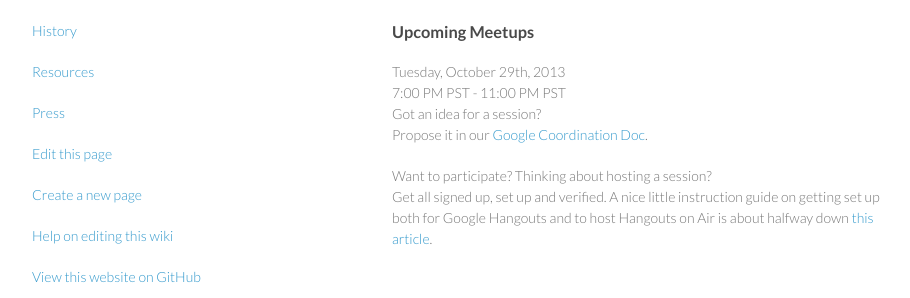
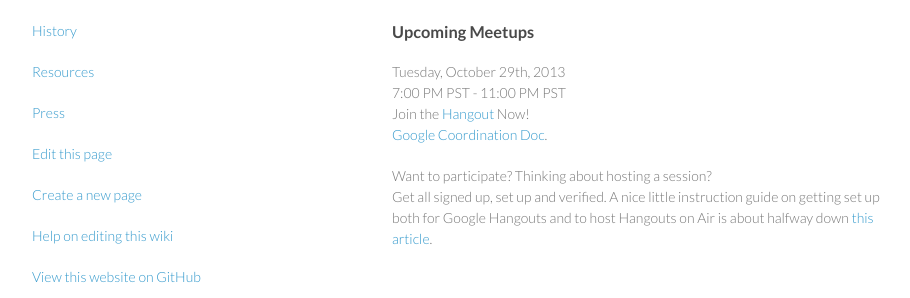
Before and after one commit to collaborativeinternet/collaborativeinternet.github.io, a Jekyll site: the page built from index.md, in a window 1280 px wide. Shown: the part 223-521 px from the top of the page, without its empty margins (178-1088 px from the left). Built offline with Jekyll 4.4.1, drawn with Linux system fonts in a browser that asks for light colours.

Commit message:
Update index.md

```diff
--- a/index.md
+++ b/index.md
@@ -13,8 +13,8 @@ To learn a bit more about what we are up to, you can check out previous meetup m
 
 Tuesday, October 29th, 2013
 7:00 PM PST - 11:00 PM PST
-Got an idea for a session?
-Propose it in our [Google Coordination Doc](https://docs.google.com/spreadsheet/ccc?key=0Aqe_OvhjNeDPdFZHSzB0NlJ1TVpWWmdVOVdMR0FvVGc&usp=sharing).
+Join the [Hangout](http://youtu.be/U4pDofWjuEo) Now!
+[Google Coordination Doc](https://docs.google.com/spreadsheet/ccc?key=0Aqe_OvhjNeDPdFZHSzB0NlJ1TVpWWmdVOVdMR0FvVGc&usp=sharing).
 
 
 
```
